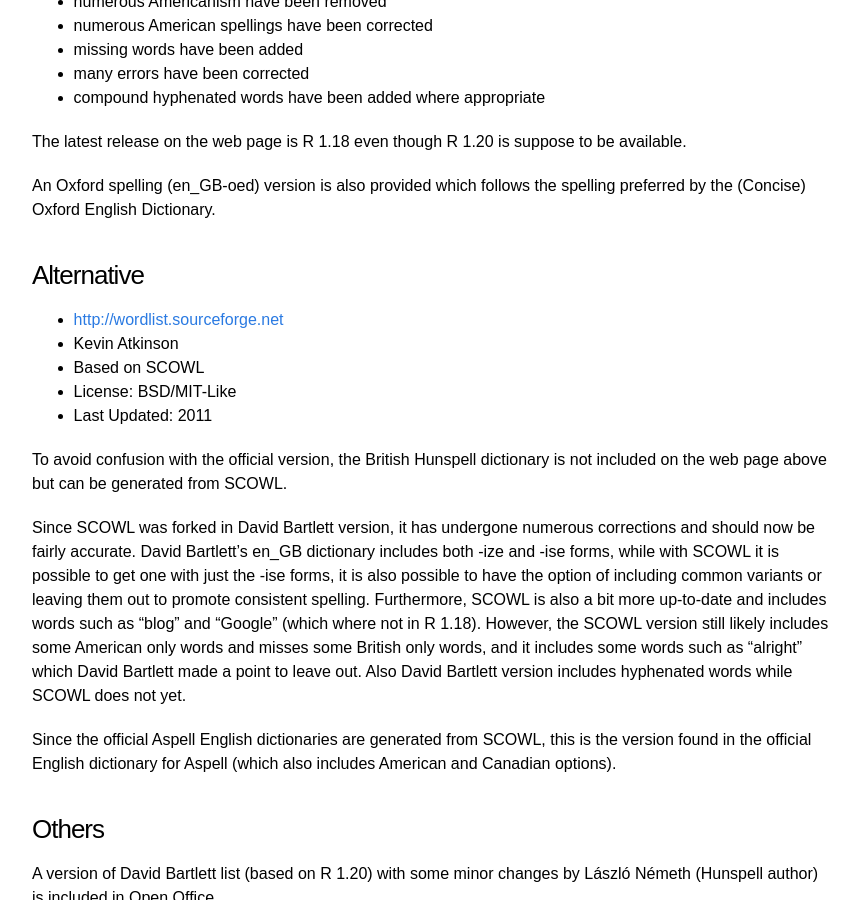
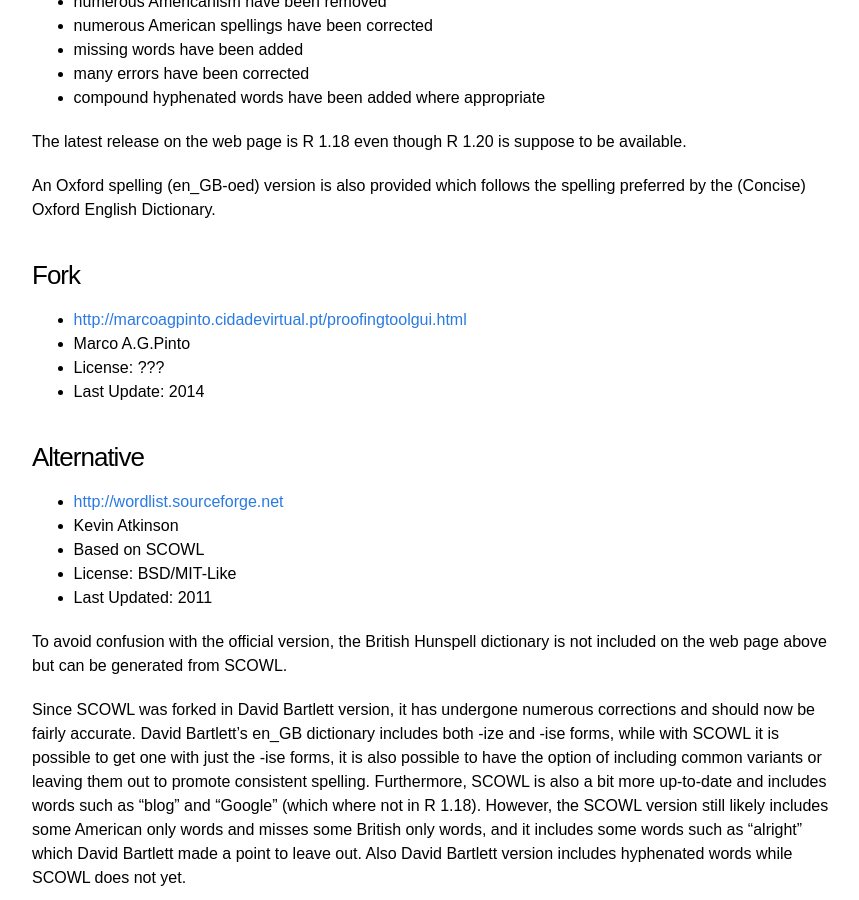
Before and after one commit to en-wl/wordlist, a Jekyll site: the page built from site/other-dicts.md, in a window 1280 px wide and 900 px high, scrolled down 1464 px. Shown: the whole window, without its empty margins (208-1067 px from the left). Built offline with Jekyll 4.4.1, drawn with Linux system fonts in a browser that asks for light colours; Markdown is read by kramdown in place of the engine named in the settings.

Commit message:
Add stub for Marco A.G.Pinto fork of the official en_GB dictionary.

```diff
--- a/site/other-dicts.md
+++ b/site/other-dicts.md
@@ -60,6 +60,13 @@
 The latest release on the web page is R 1.18 even though R 1.20 is suppose to be available.
 
 An Oxford spelling (en_GB-oed) version is also provided which follows the spelling preferred by the (Concise) Oxford English Dictionary.
+
+## Fork ##
+
+* <http://marcoagpinto.cidadevirtual.pt/proofingtoolgui.html>
+* Marco A.G.Pinto
+* License: ???
+* Last Update: 2014
 
 ## Alternative ##
 
```
